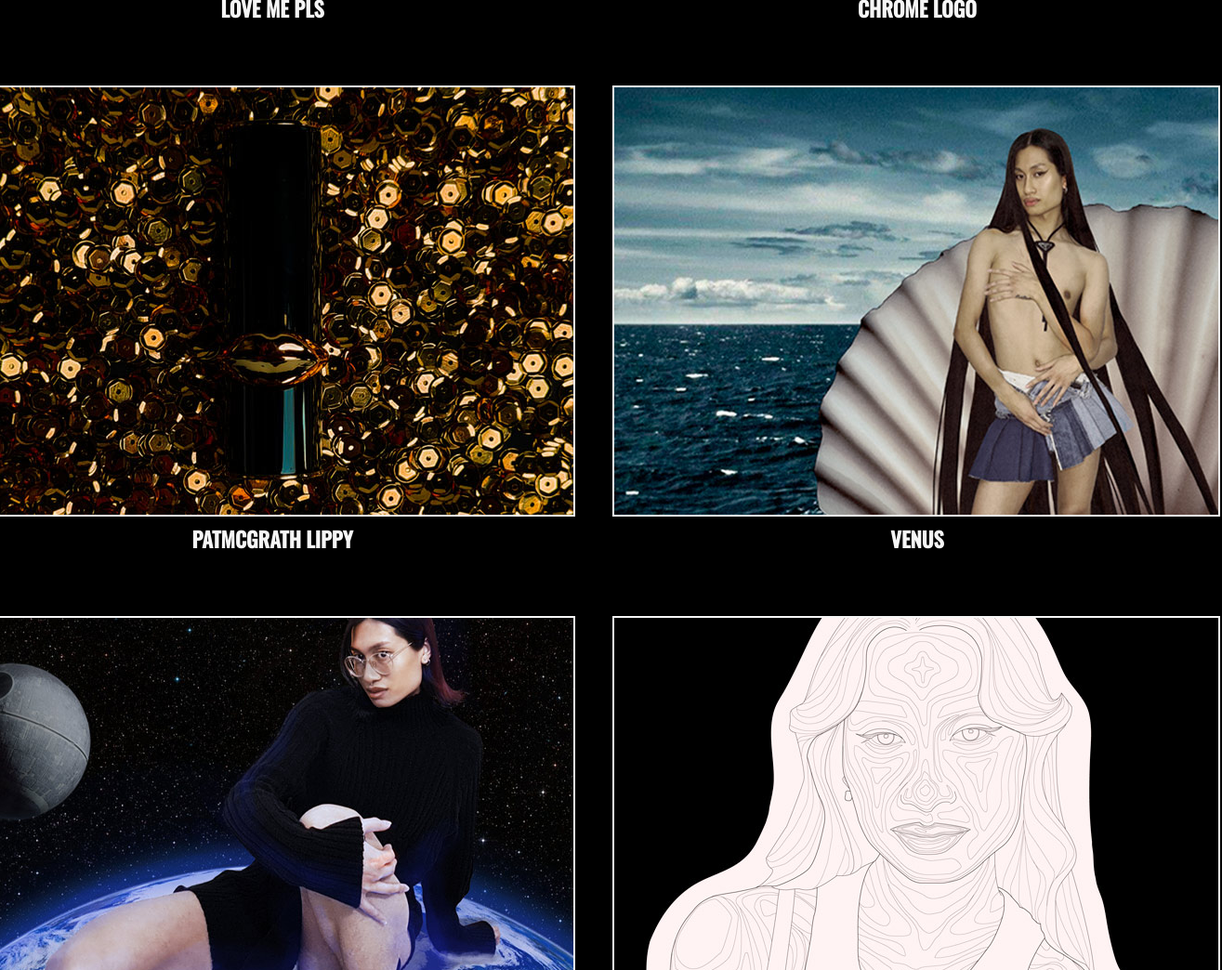
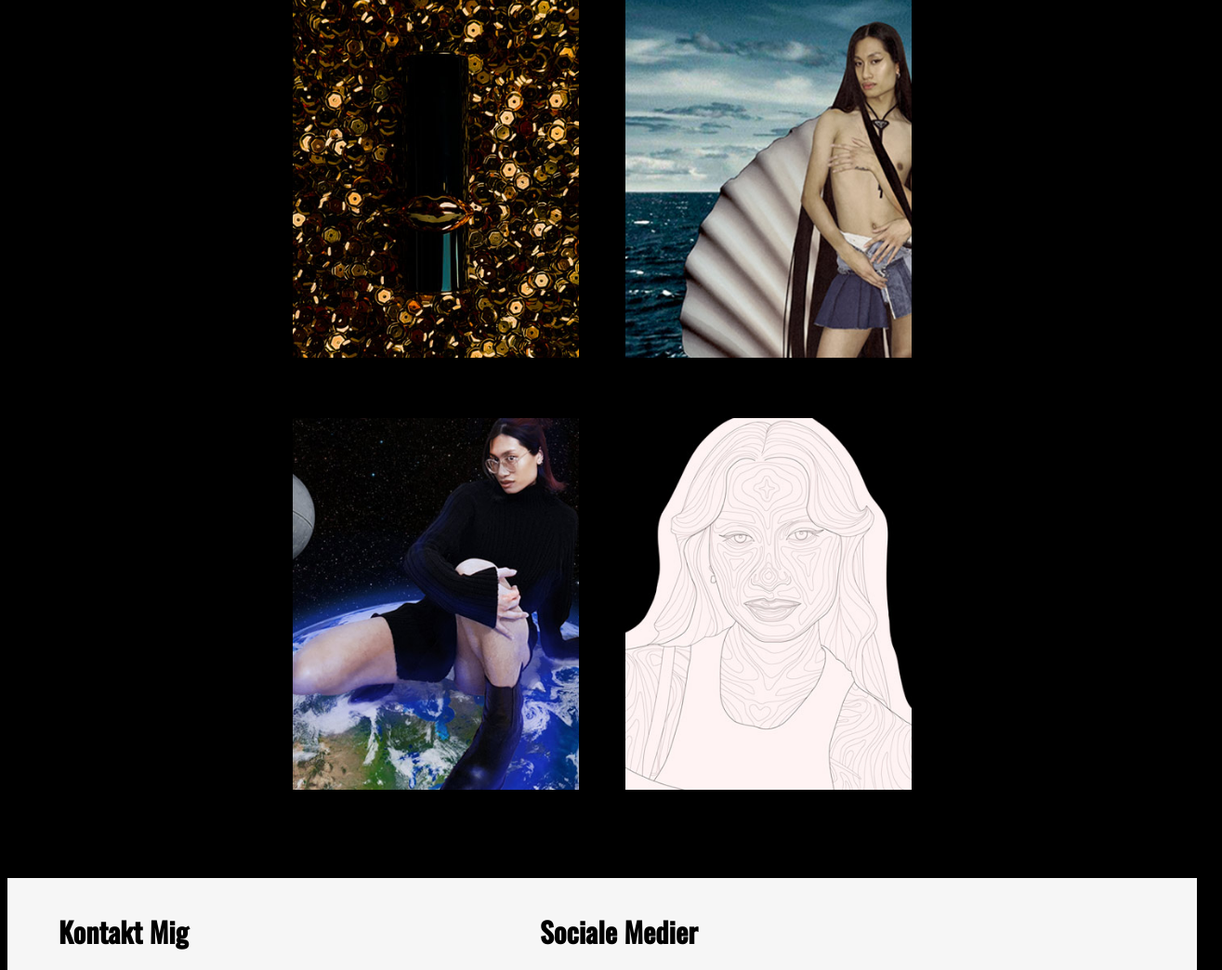
Before and after one commit to Longhaidang/Projekt3-Hai, a plain HTML site: page index.html in a window 1280 px wide. Shown: the part 1151-2195 px from the top of the page at 93% size, 1315 px wide, since content can reach past the window. Drawn offline with nearby package versions, Linux system fonts and the light colour scheme; a web font is replaced by a local one.

Commit message:
full front næsten

```diff
--- a/css/main.css
+++ b/css/main.css
@@ -1,5 +1,5 @@
 body {
-    background-color: rgb(0, 0, 0);
+    background-color: black;
 }
 
 .container1 {
@@ -81,7 +81,8 @@ body {
 .projekter {
     color: #f6f6f6;
     font-size: 30px;
-    font-family: "Oswald", sans-serif;
+    text-transform: uppercase;
+    font-family: 'Oswald', sans-serif;
     display: flex;
     justify-content: center;
     margin-bottom: 8rem;
@@ -112,91 +113,90 @@ body {
 /*galleri*/
 
 
-.galleri {
-    display: grid;
-    grid-template-columns: 41rem 41rem;
-    column-gap: 3%;
-    row-gap: 3%;
+body {
+    display: flex;
     justify-content: center;
-    margin-bottom: 10rem;
+    align-items: center;
+    font-family: 'Oswald', sans-serif;
+    width: 100%;
+    min-height: 100vh;
 }
 
-.billed1 {
-    border: 2px solid #f6f6f6
+.wrapper {
+    width: 52%;
+    margin: 0 auto;
+    text-align: center;
 }
 
-.content1 {
-    color: #f6f6f6;
-    font-size: 15px;
-    font-family: "Oswald", sans-serif;
+.content {
+    padding: 10%;
+}
+
+.content h2 {
+    font-size: 30px;
+    text-transform: uppercase;
+    margin-bottom: 15px;
+}
+
+.content p {
+    line-height: 1.5;
+}
+
+.main-content {
+    width: 100%;
+    display: grid;
+    grid-template-columns: repeat(auto-fit, minmax(300px, 1fr));
+    grid-row-gap: 50px;
+    grid-column-gap: 50px;
+}
+
+.main-content .box {
+    position: relative;
+    cursor: pointer;
+    margin-bottom: 15px;
+    box-shadow: 15px 15px 40px rgba(0, 0, 0, 0.15);
+    height: 400px;
+    overflow: hidden;
+}
+
+.main-content .box::before {
+    content: '';
+    position: absolute;
+    top: 0;
+    left: 0;
+    width: 5px;
+    height: 100%;
+    transition: all 0.5s ease-in-out;
+}
+
+.main-content .box:hover::before {
+    top: 0;
+    right: calc(100% - 5px);
+    z-index: 8;
+}
+
+.main-content .box img {
+    width: 100%;
+    height: 100%;
+    object-fit: cover;
+}
+
+.main-content .box .img-text{
+    position: absolute;
     display: flex;
     justify-content: center;
-    margin-top: -15px;
+    align-items: center;
+    background: rgba(255,255,255,0.9);
+    width: 100%;
+    height: 100%;
+    top: 0;
+    right: 100%;
+    transition: all 0.5s ease-in-out;
 }
 
-.billed2 {
-    border: 2px solid #f6f6f6
-}
-
-.content2 {
-    color: #f6f6f6;
-    font-size: 15px;
-    font-family: "Oswald", sans-serif;
-    display: flex;
-    justify-content: center;
-    margin-top: -15px;
-}
-
-.billed3 {
-    border: 2px solid #f6f6f6
-}
-
-.content3 {
-    color: #f6f6f6;
-    font-size: 15px;
-    font-family: "Oswald", sans-serif;
-    display: flex;
-    justify-content: center;
-    margin-top: -15px;
-}
-
-.billed4 {
-    border: 2px solid #f6f6f6
-}
-
-.content4 {
-    color: #f6f6f6;
-    font-size: 15px;
-    font-family: "Oswald", sans-serif;
-    display: flex;
-    justify-content: center;
-    margin-top: -15px;
-}
-
-.billed5 {
-    border: 2px solid #f6f6f6
-}
-
-.content5 {
-    color: #f6f6f6;
-    font-size: 15px;
-    font-family: "Oswald", sans-serif;
-    display: flex;
-    justify-content: center;
-    margin-top: -15px;
-}
-
-.billed6 {
-    border: 2px solid #f6f6f6
-}
-
-.content6 {
-    color: #f6f6f6;
-    font-size: 15px;
-    font-family: "Oswald", sans-serif;
-    display: flex;
-    justify-content: center;
-    margin-top: -15px;
+.main-content .box:hover .img-text {
+    top: 0;
+    right: 0;
 }
 
 /*footer*/
@@ -219,6 +219,7 @@ body {
 .footer {
     background-color: #f6f6f6;
     padding: 10px 0%;
+    margin-top: 5rem;
 }
 
 .footer-col {
@@ -255,27 +256,3 @@ body {
     margin-left: 80px;
 
 }
-
-/*
-.foot
-    background-color: #f6f6f6;
-    color: black;
-    padding-top: 20px;
-    padding-left: 50px;
-    padding-bottom: 20px;
-}
-
-.footer
-    font-family: "Oswald", sans-serif;
-}
-
-.foot
-    font-family: 'Nanum Gothic Coding', monospace;
-}
-
-.foot
-    display: grid;
-    grid-template-columns: 1fr 1fr;
-    line-height: 8px;
-}
-*/
--- a/index.html
+++ b/index.html
@@ -7,10 +7,7 @@
         <link rel="stylesheet" href="css/main.css">
         <link rel="preconnect" href="https://fonts.googleapis.com">
         <link rel="preconnect" href="https://fonts.gstatic.com" crossorigin>
-        <link href="https://fonts.googleapis.com/css2?family=Oswald:wght@500&display=swap" rel="stylesheet">
-        <link rel="preconnect" href="https://fonts.googleapis.com">
-        <link rel="preconnect" href="https://fonts.gstatic.com" crossorigin>
-        <link href="https://fonts.googleapis.com/css2?family=Nanum+Gothic+Coding&family=Oswald:wght@500&display=swap" rel="stylesheet">
+        <link href="https://fonts.googleapis.com/css2?family=Nanum+Gothic+Coding&family=Oswald:wght@400;500&display=swap" rel="stylesheet">
         <link rel="stylesheet" href="https://cdnjs.cloudflare.com/ajax/libs/font-awesome/6.5.1/css/all.min.css" integrity="sha512-DTOQO9RWCH3ppGqcWaEA1BIZOC6xxalwEsw9c2QQeAIftl+Vegovlnee1c9QX4TctnWMn13TZye+giMm8e2LwA==" crossorigin="anonymous" referrerpolicy="no-referrer" />
     </head>
     <body>
@@ -29,58 +26,72 @@
 
             <h2 class="projekter">Projekter</h2>
 
-
-            <div class="galleri">
-                <div class="box1">
-                    <img class="billed1" src="img/lovemepls1.jpg" alt="">
-                    <div class="img-text1">
-                        <div class="content1">
+            <div class="wrapper">
+                <div class="main-content">
+                    <div class="box">
+                        <img src="img/lovemepls2.jpg" alt="">
+                        <div class="img-text">
+                            <div class="content">
                                 <h2>LOVE ME PLS</h2>
+                                <p>Lorem ipsum dolor sit amet, consectetur adipisicing
+                                elit. Eaque dolore quam, qui repellendus minima voluptatibus
+                                </p>
                             </div>
                         </div>
                     </div>
-
-                <div class="box2">
-                    <img class="billed2" src="img/logo1.jpg" alt="">
-                    <div class="img-text2">
-                        <div class="content2">
+                    <div class="box">
+                        <img src="img/logo1.jpg" alt="">
+                        <div class="img-text">
+                            <div class="content">
                                 <h2>CHROME LOGO</h2>
+                                <p>Lorem ipsum dolor sit amet, consectetur adipisicing
+                                elit. Eaque dolore quam, qui repellendus minima voluptatibus
+                                </p>
                             </div>
                         </div>
                     </div>
-
-                <div class="box3">
-                    <img class="billed3" src="img/lippy1.jpg" alt="">
-                    <div class="img-text3">
-                        <div class="content3">
-                            <h2>PATMCGRATH LIPPY</h2>
+                    <div class="box">
+                        <img src="img/lippy2.jpg" alt="">
+                        <div class="img-text">
+                            <div class="content">
+                                <h2>PATHMCGRATH LIPPY</h2>
+                                <p>Lorem ipsum dolor sit amet, consectetur adipisicing
+                                elit. Eaque dolore quam, qui repellendus minima voluptatibus
+                                </p>
                             </div>
                         </div>
                     </div>
-
-                <div class="box4">
-                    <img class="billed4" src="img/venus1.jpg" alt="">
-                    <div class="img-text4">
-                        <div class="content4">
-                            <h2>VENUS</h2>
+                    <div class="box">
+                        <img src="img/venus1.jpg" alt="">
+                        <div class="img-text">
+                            <div class="content">
+                                <h2>KNOCKOFF VENUS</h2>
+                                <p>Lorem ipsum dolor sit amet, consectetur adipisicing
+                                elit. Eaque dolore quam, qui repellendus minima voluptatibus
+                                </p>
                             </div>
                         </div>
                     </div>
-
-                <div class="box5">
-                    <img class="billed5" src="img/space1.jpg" alt="">
-                    <div class="img-text5">
-                        <div class="content5">
-                            <h2>TOP OF THE WORLD</h2>
+                    <div class="box">
+                        <img src="img/space2.jpg" alt="">
+                        <div class="img-text">
+                            <div class="content">
+                                <h2>ON TOP OF THE WORLD</h2>
+                                <p>Lorem ipsum dolor sit amet, consectetur adipisicing
+                                elit. Eaque dolore quam, qui repellendus minima voluptatibus
+                                </p>
                             </div>
                         </div>
                     </div>
-
-                <div class="box6">
-                    <img class="billed6" src="img/mig1.jpg" alt="">
-                    <div class="img-text6">
-                        <div class="content6">
+                    <div class="box">
+                        <img src="img/mig2.jpg" alt="">
+                        <div class="img-text">
+                            <div class="content">
                                 <h2>SELFPORTRAIT</h2>
+                                <p>Lorem ipsum dolor sit amet, consectetur adipisicing
+                                elit. Eaque dolore quam, qui repellendus minima voluptatibus
+                                </p>
+                            </div>
                         </div>
                     </div>
                 </div>
```
Also changed, not shown: img/lippy2.jpg (added), img/logo2.jpg (added), img/lovemepls2.jpg (added), img/mig2.jpg (added), img/space2.jpg (added). Lines whose indentation alone changed are shown as unchanged.
